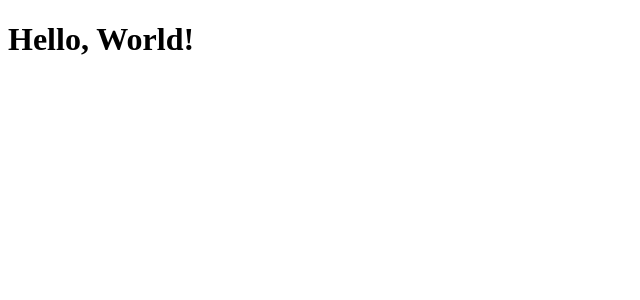
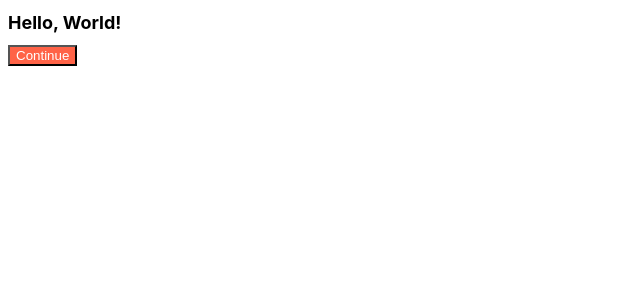
Before and after one commit to nayeonshin/react-fundamentals-with-cra, a React (Create React App) app: page / in a window 1280 px wide. Shown: the top 300 px of the page, without its empty margins (0-640 px from the left). Built offline with nearby package versions, Linux system fonts and the light colour scheme.

Commit message:
feat: Create `Button` and CSS modules, use `prop-types`

```diff
--- a/package.json
+++ b/package.json
@@ -6,6 +6,7 @@
     "@testing-library/jest-dom": "^5.16.2",
     "@testing-library/react": "^12.1.4",
     "@testing-library/user-event": "^13.5.0",
+    "prop-types": "^15.8.1",
     "react": "^17.0.2",
     "react-dom": "^17.0.2",
     "react-scripts": "5.0.0",
--- a/src/App.js
+++ b/src/App.js
@@ -1,7 +1,12 @@
+import Button from "./Button";
+
+import style from "./App.module.css";
+
 function App() {
   return (
     <div>
-      <h1>Hello, World!</h1>
+      <h1 className={style.title}>Hello, World!</h1>
+      <Button text="Continue" />
     </div>
   );
 }
--- /dev/null
+++ b/src/App.module.css
@@ -0,0 +1,5 @@
+.title {
+  font-family: -apple-system, BlinkMacSystemFont, "Segoe UI", Roboto, Oxygen,
+    Ubuntu, Cantarell, "Open Sans", "Helvetica Neue", sans-serif;
+  font-size: 18px;
+}
--- /dev/null
+++ b/src/Button.js
@@ -0,0 +1,13 @@
+import PropTypes from "prop-types";
+
+import style from "./Button.module.css";
+
+const Button = ({ text }) => {
+  return <button className={style.button}>{text}</button>;
+};
+
+Button.propTypes = {
+  text: PropTypes.string.isRequired,
+};
+
+export default Button;
--- /dev/null
+++ b/src/Button.module.css
@@ -0,0 +1,4 @@
+.button {
+  background-color: tomato;
+  color: white;
+}
```
Also changed, not shown: 1 other file (tests, documents, lock files or other folders).
